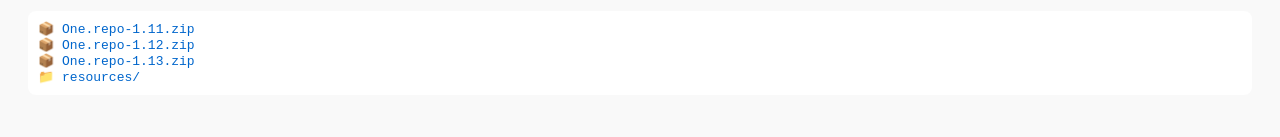
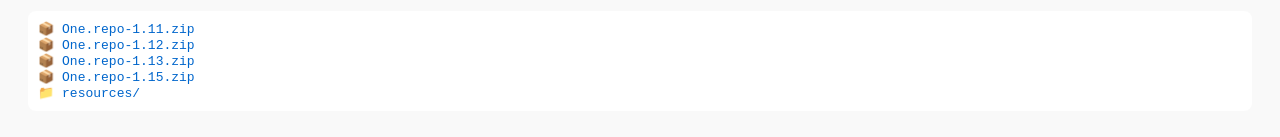
Before and after one commit to oneplayhd/OneRepo, a plain HTML site: page One.repo/index.html in a window 1280 px wide. Shown: the part 199-336 px from the top of the page. Drawn offline with Linux system fonts and the light colour scheme.

Commit message:
Update index.html

```diff
--- a/One.repo/index.html
+++ b/One.repo/index.html
@@ -17,10 +17,11 @@
 📦 <a href="One.repo-1.11.zip">One.repo-1.11.zip</a>
 📦 <a href="One.repo-1.12.zip">One.repo-1.12.zip</a>
 📦 <a href="One.repo-1.13.zip">One.repo-1.13.zip</a>
+📦 <a href="One.repo-1.15.zip">One.repo-1.15.zip</a>
 📁 <a href="resources/index.html">resources/</a>
 </pre>
 <script>
-const items = [["one.repo-1.11.zip","\ud83d\udce6 <a href=\"One.repo-1.11.zip\">One.repo-1.11.zip<\/a>"],["one.repo-1.12.zip","\ud83d\udce6 <a href=\"One.repo-1.12.zip\">One.repo-1.12.zip<\/a>"],["one.repo-1.13.zip","\ud83d\udce6 <a href=\"One.repo-1.13.zip\">One.repo-1.13.zip<\/a>"],["resources","\ud83d\udcc1 <a href=\"resources\/index.html\">resources\/<\/a>"]];
+const items = [["one.repo-1.11.zip","\ud83d\udce6 <a href=\"One.repo-1.11.zip\">One.repo-1.11.zip<\/a>"],["one.repo-1.12.zip","\ud83d\udce6 <a href=\"One.repo-1.12.zip\">One.repo-1.12.zip<\/a>"],["one.repo-1.13.zip","\ud83d\udce6 <a href=\"One.repo-1.13.zip\">One.repo-1.13.zip<\/a>"],["one.repo-1.15.zip","\ud83d\udce6 <a href=\"One.repo-1.15.zip\">One.repo-1.15.zip<\/a>"],["resources","\ud83d\udcc1 <a href=\"resources\/index.html\">resources\/<\/a>"]];
 const s=document.getElementById('search');
 const l=document.getElementById('listing');
 const n=t=>t.normalize('NFD').replace(/\p{Diacritic}/gu,'').toLowerCase();
```
